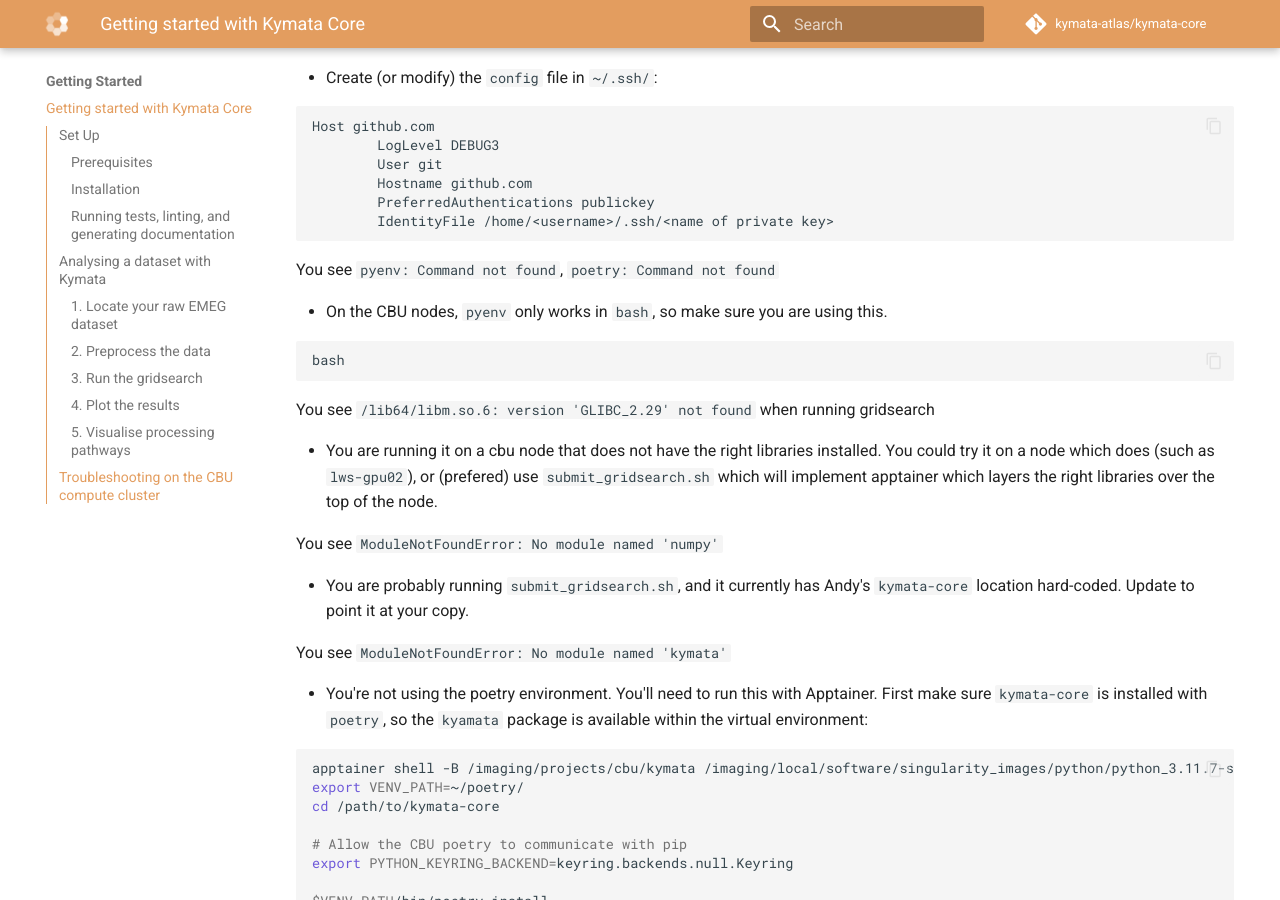
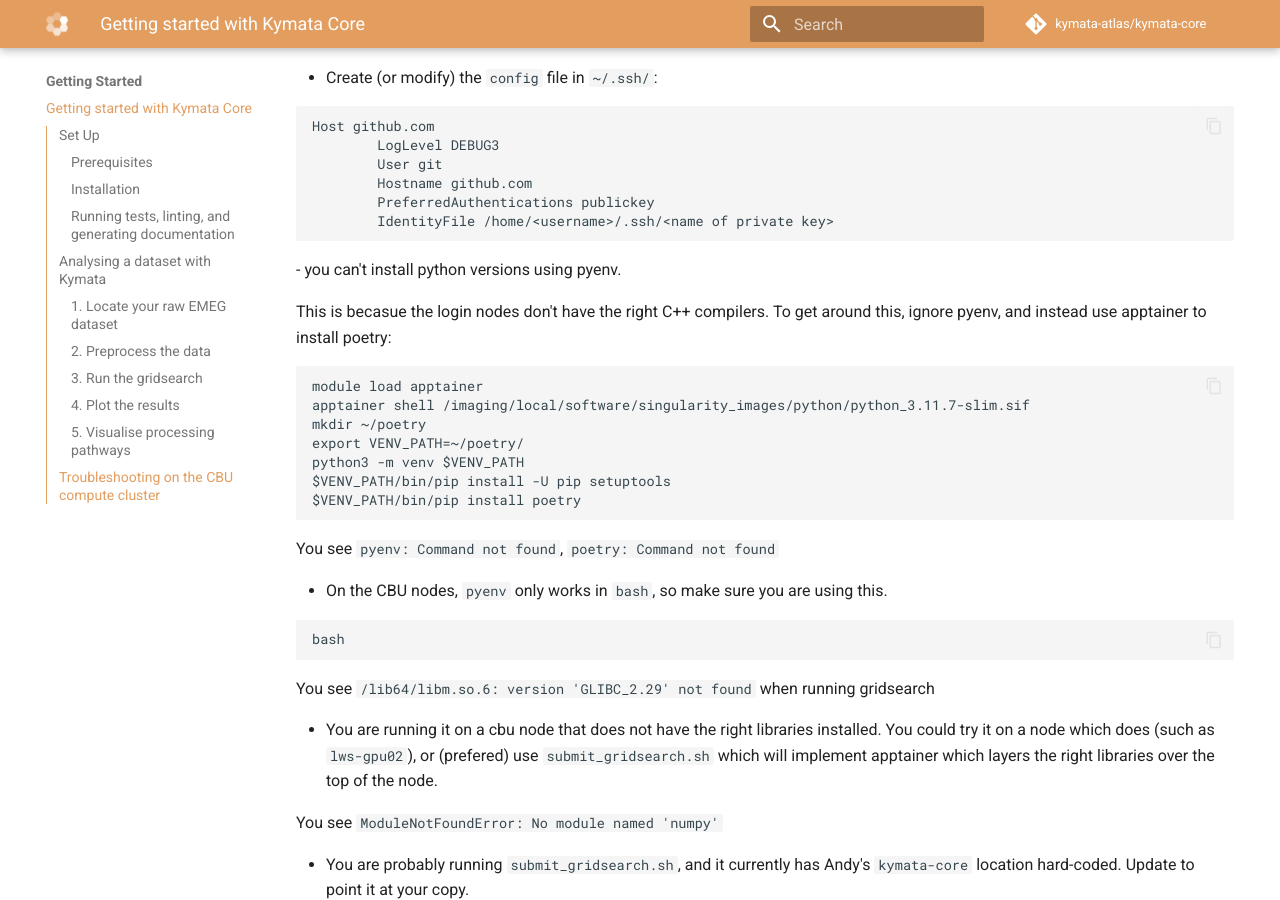
Before and after one commit to kymata-atlas/kymata-core, an MkDocs documentation site: the page built from docs/getting-started.md, in a window 1280 px wide and 900 px high, scrolled down 3107 px. Built offline with MkDocs 1.6.1 and Material for MkDocs 9.7.7, drawn with Linux system fonts in a browser that asks for light colours; comment, search, counter and statistics services are not loaded.

Commit message:
Update getting-started.md

````diff
--- a/docs/getting-started.md
+++ b/docs/getting-started.md
@@ -131,6 +131,20 @@ Host github.com
         PreferredAuthentications publickey
         IdentityFile /home/<username>/.ssh/<name of private key>
 ```
+- you can't install python versions using pyenv.
+
+This is becasue the login nodes don't have the right C++ compilers. To get around this, ignore pyenv, and instead use
+apptainer to install poetry:
+
+```
+module load apptainer
+apptainer shell /imaging/local/software/singularity_images/python/python_3.11.7-slim.sif
+mkdir ~/poetry
+export VENV_PATH=~/poetry/
+python3 -m venv $VENV_PATH
+$VENV_PATH/bin/pip install -U pip setuptools
+$VENV_PATH/bin/pip install poetry
+```
 
 You see `pyenv: Command not found`, `poetry: Command not found`
 
````
